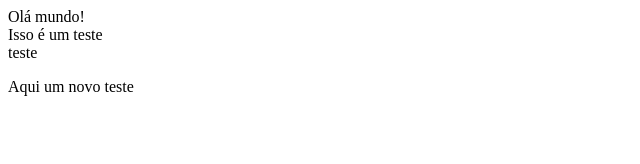
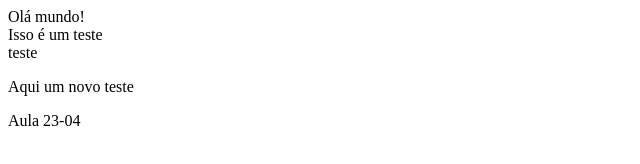
Before and after one commit to andersondcardoso/TDS_AULA_GIT, a plain HTML site: page index.html in a window 1280 px wide. Shown: the full height of the page, 0-640 px from the left. Drawn offline with Linux system fonts and the light colour scheme.

Commit message:
Update index.html
@ateliervoltz

```diff
--- a/index.html
+++ b/index.html
@@ -11,6 +11,7 @@
         teste
     </div>
     <p>Aqui um novo teste</p>
+	<p>Aula 23-04</p>
 
 </body>
 </html>
```
